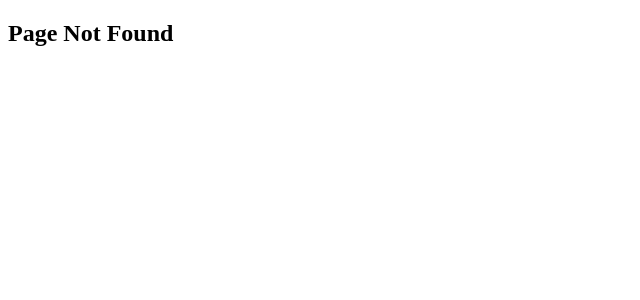
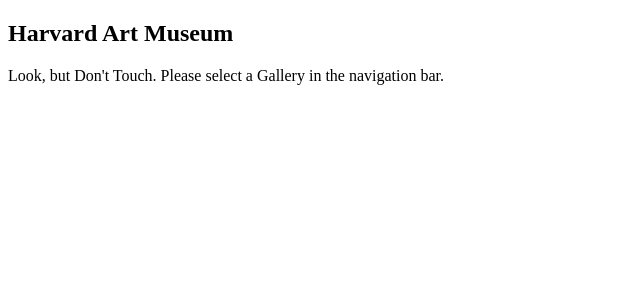
Before and after one commit to andrewstreater/artmuseum, a React (Vite) app in the folder art-museum/: page / in a window 1280 px wide. Before the commit this address had no page. Shown: the top 300 px of the page, without its empty margins (0-640 px from the left). Built offline with nearby package versions, Linux system fonts and the light colour scheme; the HTML template or start-up script is replaced by a standard one.

Commit message:
phase-1 complete

```diff
--- a/art-museum/src/App.jsx
+++ b/art-museum/src/App.jsx
@@ -1,6 +1,14 @@
 import { createBrowserRouter, RouterProvider } from 'react-router-dom'
 
 const router = createBrowserRouter([
+{
+  path:'/',
+  element:
+   <>
+  <h2>Harvard Art Museum</h2>
+  <p>Look, but Don&apos;t Touch. Please select a Gallery in the navigation bar.</p>
+  </>
+},
     {
       path: '*',
       element: <h2>Page Not Found</h2>
```
